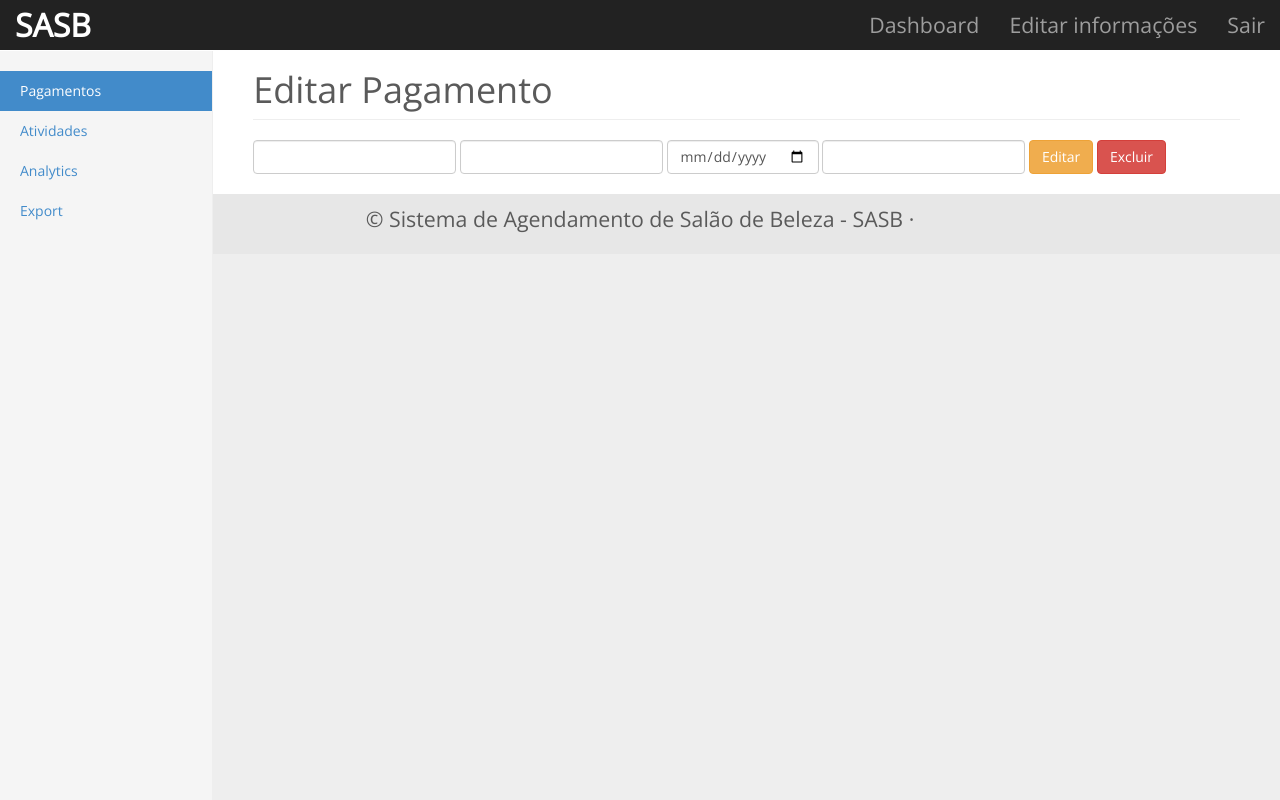
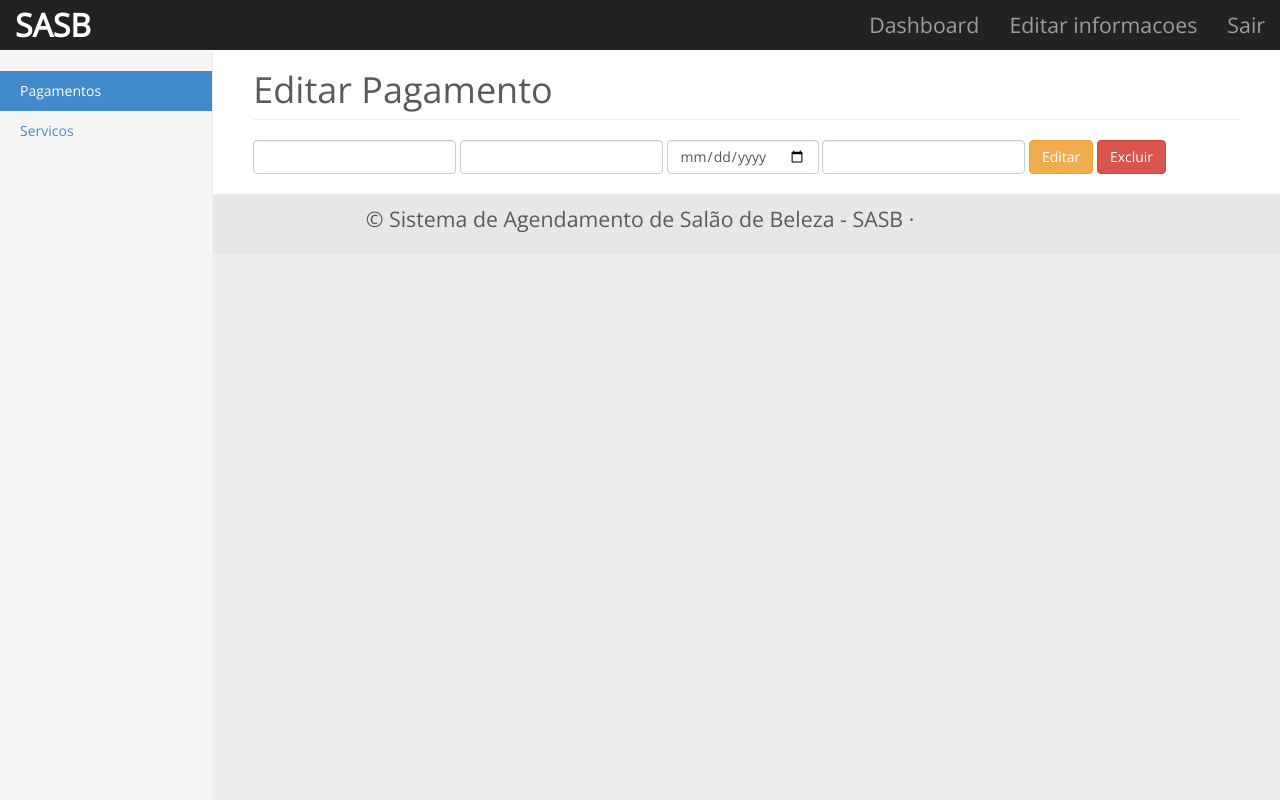
Before and after one commit to SamuelFernandesF/SistemaParaGerenciamentoDeSaloes, a PHP site: page /alterarpagamento.php?id=1 in a window 1280 px wide. Run offline with PHP 8.4, Linux system fonts and the light colour scheme; data that the repository does not hold is empty; some libraries are stand-ins or nearby versions.

Commit message:
atualização samuel - BD

```diff
--- a/alterarpagamento.php
+++ b/alterarpagamento.php
@@ -8,9 +8,7 @@ include ("header-dashboard.php");
         <div class="col-sm-3 col-md-2 sidebar">
             <ul class="nav nav-sidebar">
                 <li class="active"><a href="pagamentos.php">Pagamentos</a></li>
-                <li><a href="servicos.php">Atividades</a></li>
-                <li><a href="#">Analytics</a></li>
-                <li><a href="#">Export</a></li>
+                <li><a href="servicos.php">Servicos</a></li>
             </ul>
         </div>
     </div>
--- a/alterarservico.php
+++ b/alterarservico.php
@@ -9,8 +9,6 @@ include ("header-dashboard.php");
                 <ul class="nav nav-sidebar">
                     <li><a href="pagamentos.php">Pagamentos</a></li>
                     <li class="active"><a href="servicos.php">Servicos</a></li>
-                    <li><a href="#">Analytics</a></li>
-                    <li><a href="#">Export</a></li>
                 </ul>
             </div>
         </div>
--- a/dashboard.php
+++ b/dashboard.php
@@ -6,9 +6,7 @@
             <div class="col-sm-3 col-md-2 sidebar">
                 <ul class="nav nav-sidebar">
                     <li><a href="pagamentos.php">Pagamentos</a></li>
-                    <li><a href="#">Atividades</a></li>
-                    <li><a href="#">Analytics</a></li>
-                    <li><a href="#">Export</a></li>
+                    <li><a href="servicos.php">Servicos</a></li>
                 </ul>
             </div>
         </div>
--- a/header-dashboard.php
+++ b/header-dashboard.php
@@ -33,7 +33,7 @@
         <div id="navbar" class="navbar-collapse collapse">
             <ul class="nav navbar-nav navbar-right">
                 <li><a href="dashboard.php">Dashboard</a></li>
-                <li><a href="#">Editar informações</a></li>
+                <li><a href="#">Editar informacoes</a></li>
                 <li><a href="home.php">Sair</a></li>
             </ul>
         </div>
--- a/login.php
+++ b/login.php
@@ -3,10 +3,10 @@
 
     <div class="container" style="height: 450px;">
 
-      <form class="form-signin" role="form">
+      <form class="form-signin" role="form" method="post" action="funcoesPHP/Login.php">
         <h2 class="form-signin-heading" style="text-align: center">Acesse</h2>
-        <input type="email" class="form-control" placeholder="Usuário" required autofocus>
-        <input type="password" class="form-control" placeholder="Senha" required>
+        <input type="email" name="email_login" class="form-control" placeholder="Usuário" required autofocus>
+        <input type="password" name="password_login" class="form-control" placeholder="Senha" required>
 
         <button class="btn btn-lg btn-primary btn-block" type="submit">Entrar >></button>
       </form>
--- a/necessaryPHP/db_con.php
+++ b/necessaryPHP/db_con.php
@@ -1,4 +1,4 @@
 <?php
 session_start();
-$db = mysqli_connect("localhost","root","MyNewPass", "sgs");
+$db = mysqli_connect("localhost","root","root", "scs");
 ?>
--- a/pagamentos.php
+++ b/pagamentos.php
@@ -9,8 +9,6 @@ include ("header-dashboard.php");
                 <ul class="nav nav-sidebar">
                     <li class="active"><a href="pagamentos.php">Pagamentos</a></li>
                     <li><a href="servicos.php">Serviços</a></li>
-                    <li><a href="#">Analytics</a></li>
-                    <li><a href="#">Export</a></li>
                 </ul>
             </div>
         </div>
--- a/servicos.php
+++ b/servicos.php
@@ -9,8 +9,6 @@ include ("header-dashboard.php");
                 <ul class="nav nav-sidebar">
                     <li><a href="pagamentos.php">Pagamentos</a></li>
                     <li class="active"><a href="servicos.php">Serviços</a></li>
-                    <li><a href="#">Analytics</a></li>
-                    <li><a href="#">Export</a></li>
                 </ul>
             </div>
         </div>
```
